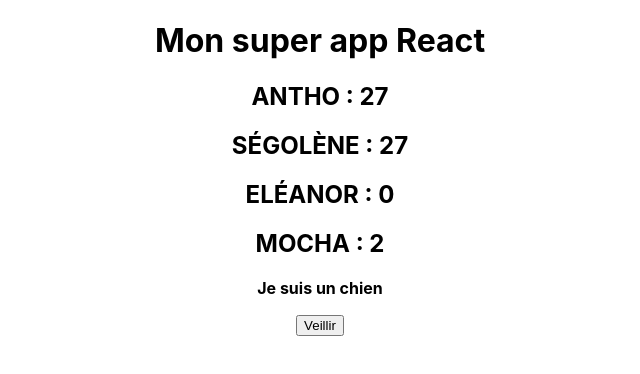
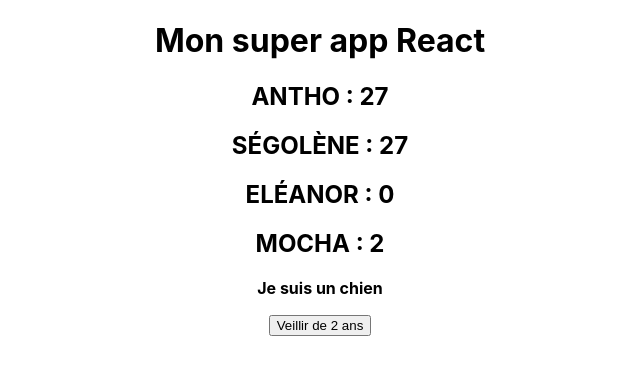
Before and after one commit to yapuka/udemy-react-guide-complet, a React (Create React App) app: page / in a window 1280 px wide. Shown: the top 374 px of the page, without its empty margins (320-960 px from the left). Built offline with nearby package versions, Linux system fonts and the light colour scheme.

Commit message:
Pass arg on props arrow function

```diff
--- a/src/App.js
+++ b/src/App.js
@@ -27,9 +27,9 @@ class App extends Component {
     famille,
   }
 
-  handleClick = () => {
+  handleClick = (num) => {
     const { famille } = this.state
-    famille.membre1.age += 1
+    famille.membre1.age += num
 
     this.setState({ famille })
   }
@@ -49,7 +49,7 @@ class App extends Component {
           <strong>Je suis un chien</strong>
         </Membre>
 
-        <Button vieillir={this.handleClick} />
+        <Button vieillir={() => this.handleClick(2)} />
       </div>
     )
   }
--- a/src/components/Button.js
+++ b/src/components/Button.js
@@ -1,7 +1,7 @@
 import React from 'react'
 
 const Button = ({ vieillir }) => {
-  return <button onClick={vieillir}>Veillir</button>
+  return <button onClick={vieillir}>Veillir de 2 ans</button>
 }
 
 export default Button
```
